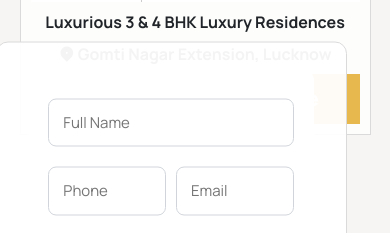
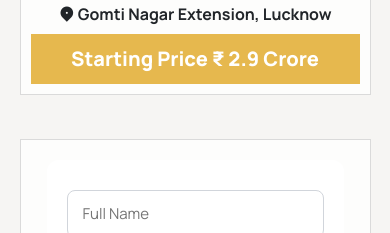
Before and after one commit to saikat1236/emaareliteoasis, a plain HTML site: page index.html in a window 390 px wide. Shown: the part 611-844 px from the top of the page. Drawn offline with nearby package versions, Linux system fonts and the light colour scheme; a script that the page names is missing.

Commit message:
popup removed 2

```diff
--- a/assets/CSS/style.css
+++ b/assets/CSS/style.css
@@ -2101,7 +2101,7 @@ button:hover {
     width: 380px;
     max-width: 420px;
     box-sizing: border-box;
-    z-index: 2;
+    z-index: 1;
     padding: 16px;
     background-color: rgba(255,255,255,0.95);
     border-radius: 12px;
@@ -2232,17 +2232,24 @@ form>div:nth-child(6)>div:nth-child(1)>div>label {
 
     .rera-project-popup {
         position: relative;
-        margin: 60px auto 10px auto;
+        margin: 20px auto 10px auto; /* reduced top margin so popup doesn't push too far */
         width: 90%;
         border: 1px solid #dadada;
+        z-index: 10; /* ensure popup stays above contact form on small screens */
     }
 
     .contact-body {
         position: relative;
-        margin: 60px auto 10px auto;
+        margin: 10px auto 30px auto; /* add top spacing so it sits below the popup */
         width: 90%;
         border: 1px solid #dadada;
         box-shadow: none;
+        z-index: 5; /* lower than popup */
+    }
+
+    /* Ensure the popup title is above other elements */
+    .rera-project-title {
+        z-index: 12;
     }
 
     .image-box {
--- a/index.html
+++ b/index.html
@@ -219,7 +219,7 @@
                         data-form-id='66ebcdbd58f1e7d0979cc4d4'></script>
                 </div> -->
             </div>
-        <div class="contact-body">
+        <div class="rera-project-popup" style="right: 0; left:auto; top: auto; bottom: 0; margin: 20px;">
                 <!-- ==== Emaar Elite Oasis ENQUIRY FORM ==== -->
                 <form id="telecrmForm" style="
       max-width:90%; margin:10px auto; padding:20px;
```
